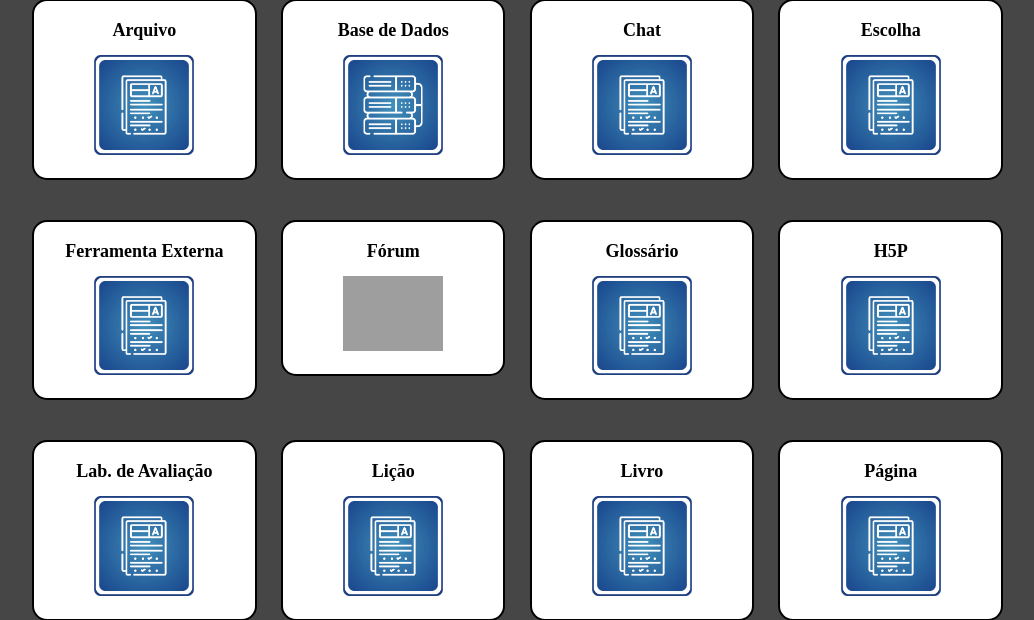
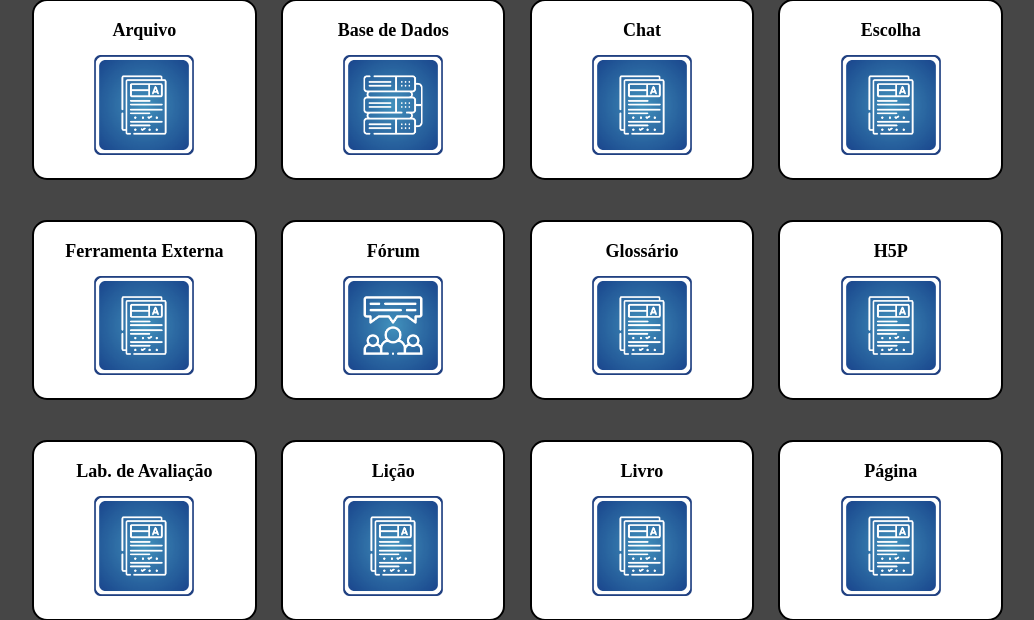
Before and after one commit to wesleyabatista/ti-ead, a PHP site: page / in a window 1280 px wide. Shown: the part 66-686 px from the top of the page, without its empty margins (108-1142 px from the left). Run offline with PHP 8.4, Linux system fonts and the light colour scheme; grey boxes are pictures that could not be loaded.

Commit message:
att img forum

```diff
--- a/index.php
+++ b/index.php
@@ -54,7 +54,7 @@
                 </li>
                 <li>
                     <h2>Fórum</h2>
-                    <a href="courses-forum.html"><img class="atividade" src="img_FÓRUM.png"></a>
+                    <a href="courses-forum.html"><img class="atividade" src="img_FORUM.png"></a>
                 </li>
                 <li>
                     <h2>Glossário</h2>
```
Also changed, not shown: courses-inicio.html (+0 -16 lines).
